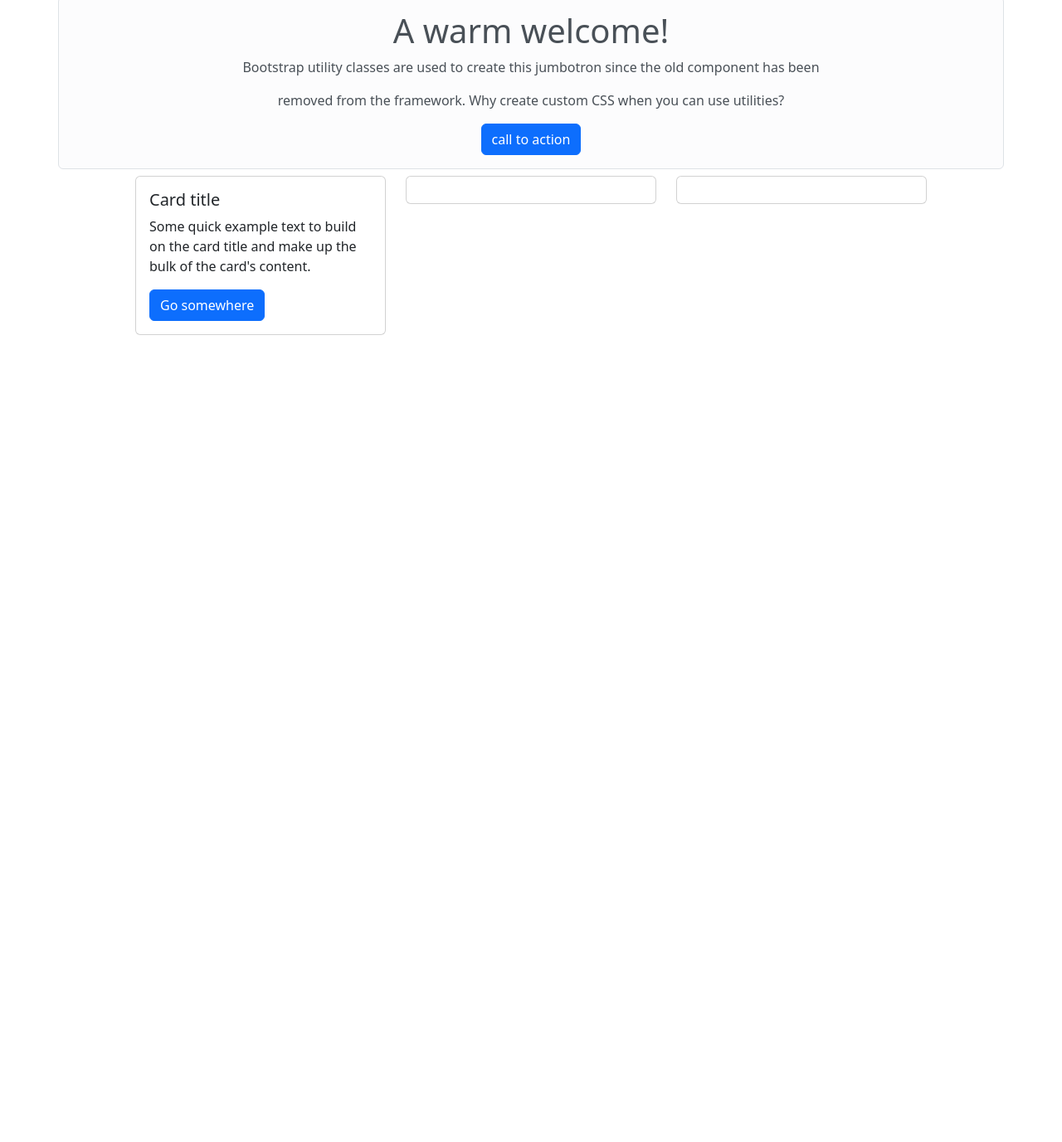
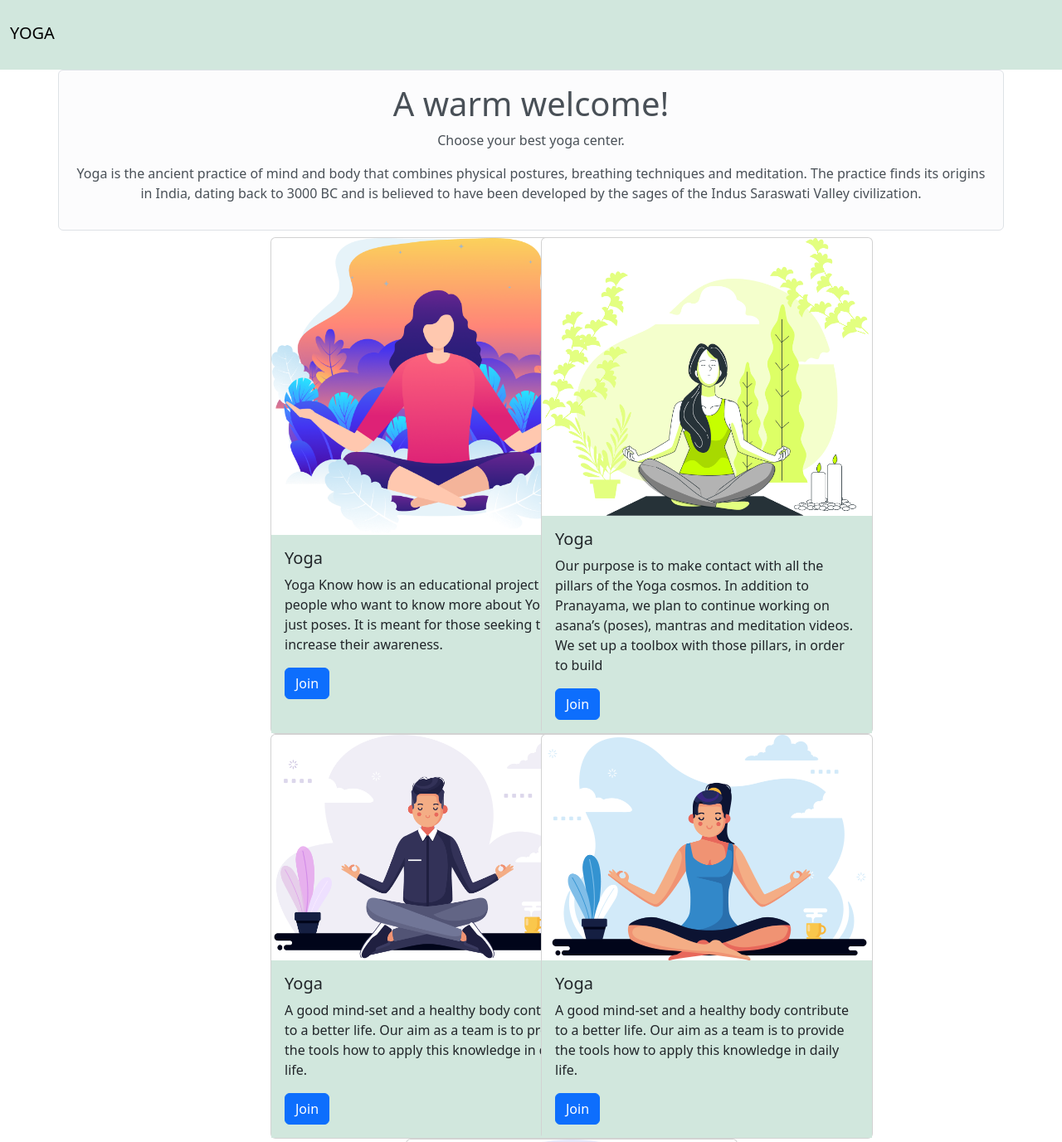
Before and after one commit to vasavipailla/bootstrap, a plain HTML site: page index.html in a window 1280 px wide. Shown: the part 4-1381 px from the top of the page at 83% size. Before the commit the page ends 800 px from the top, so only its background shows below. Drawn offline with nearby package versions, Linux system fonts and the light colour scheme.

Commit message:
footer and header

```diff
--- a/index.html
+++ b/index.html
@@ -6,42 +6,80 @@
         <link href="https://cdn.jsdelivr.net/npm/bootstrap@5.3.0-alpha3/dist/css/bootstrap.min.css" rel="stylesheet" integrity="sha384-KK94CHFLLe+nY2dmCWGMq91rCGa5gtU4mk92HdvYe+M/SXH301p5ILy+dN9+nJOZ" crossorigin="anonymous">
         <title>Bootstrap</title>
     </head>
+    <header class="sticky-top">
+        <nav class="navbar bg-body-tertiary py-4 bg-success-subtle">
+            <div class="container-fluid">
+              <a class="navbar-brand text-black" href="#">YOGA</a>
+            </div>
+          </nav>
+    </header>
     <body>
         <div class="container p-3 mb-2 alert alert-light text-center mh-100 border">
             <h1>A warm welcome!</h1>
-            <p>Bootstrap utility classes are used to create this jumbotron since the old component has been</p>
-            <p>removed from the framework. Why create custom CSS when you can use utilities?</p>
-            <button class="btn btn-primary">call to action</button>
+            <p>Choose your best yoga center.</p>
+            <p>Yoga is the ancient practice of mind and body that combines physical postures, breathing techniques and meditation. The practice finds its origins in India, dating back to 3000 BC and is believed to have been developed by the sages of the Indus Saraswati Valley civilization.</p>
         </div>
-        <div class="row md-1 justify-content-center">
+        <div class="row justify-content-center">
              <div class="col-md-3 col-md-2-5 alert-light">
-                <div class="card">
-                    <!-- <img src="..." class="card-img-top" alt="..."> -->
-                    <div class="card-body">
-                        <h5 class="card-title">Card title</h5>
-                        <p class="card-text">Some quick example text to build on the card title and make up the bulk of the card's content.</p>
-                        <a href="#" class="btn btn-primary">Go somewhere</a>
+                <div class="card h-100" style="width: 25rem;">
+                    <img src="images/Frame.png" class="card-img-top" alt="woman doing yoga" style="height:60%;">
+                    <div class="card-body bg-success-subtle">
+                        <h5 class="card-title">Yoga</h5>
+                        <p class="card-text">Yoga Know how is an educational project for people who want to know more about Yoga than just poses. It is meant for those seeking to increase their awareness.</p>
+                        <a href="#" class="btn btn-primary">Join</a>
                     </div>
                 </div>
              </div>
              <div class="col-md-3 col-md-2-5 alert-light">
-                <div class="card">
-                    <div class="card-body">
-
+                <div class="card h-100" style="width: 25rem;">
+                    <img src="images/Frame2.png" class="img-fluid img-center" alt="woman doing yoga" style="height:100%;">
+                    <div class="card-body bg-success-subtle">
+                        <h5 class="card-title">Yoga</h5>
+                        <p class="card-text">Our purpose is to make contact with all the pillars of the Yoga cosmos. In addition to Pranayama, we plan to continue working on asana’s (poses), mantras and meditation videos. We set up a toolbox with those pillars, in order to build </p>
+                        <a href="#" class="btn btn-primary">Join</a>
+                    </div>
+                </div>
+             </div>
+        </div>
+        <div class="row justify-content-center">
+            <div class="col-md-3 col-md-2-5 alert-light">
+                <div class="card h-100" style="width: 25rem;">
+                    <img src="images/Frame3.png" class="card-img-top" alt="woman doing yoga" style="height: 100%;">
+                    <div class="card-body bg-success-subtle">
+                        <h5 class="card-title">Yoga</h5>
+                        <p class="card-text">A good mind-set and a healthy body contribute to a better life. Our aim as a team is to provide the tools how to apply this knowledge in daily life.</p>
+                        <a href="#" class="btn btn-primary">Join</a>
                     </div>
                 </div>
              </div>
              <div class="col-md-3 col-md-2-5 alert-light">
-                <div class="card">
-                    <div class="card-body">
-
+                <div class="card h-100" style="width: 25rem;">
+                    <img src="images/Frame4.png" class="card-img-top" alt="woman doing yoga" style="height:100%;">
+                    <div class="card-body bg-success-subtle">
+                        <h5 class="card-title">Yoga</h5>
+                        <p class="card-text">A good mind-set and a healthy body contribute to a better life. Our aim as a team is to provide the tools how to apply this knowledge in daily life.</p>
+                        <a href="#" class="btn btn-primary">Join</a>
                     </div>
                 </div>
              </div>
         </div>
-        <div class="row">
-
-        </div>
+        <div class="row justify-content-center">
+            <div class="col-md-3 col-md-2-5 alert-light">
+               <div class="card h-80" style="width: 25rem;">
+                   <img src="images/Frame1.png" class="card-img-top" alt="woman doing yoga" style="height:100%;">
+                   <div class="card-body bg-success-subtle" style="height:50%;">
+                       <h5 class="card-title">Yoga</h5>
+                       <p class="card-text">Yoga Know how is an educational project for people who want to know more about Yoga than just poses. It is meant for those seeking to increase their awareness.</p>
+                       <a href="#" class="btn btn-primary">Join</a>
+                   </div>
+               </div>
+            </div>
+       </div>
+        <footer class="py-2 bg-success-subtle text-center " style="margin-top:10px;">
+            <div class="footer">
+                <p style="">created by@vasavi</p>
+            </div>
+        </footer>
         <script src="https://cdn.jsdelivr.net/npm/bootstrap@5.3.0-alpha3/dist/js/bootstrap.bundle.min.js" integrity="sha384-ENjdO4Dr2bkBIFxQpeoTz1HIcje39Wm4jDKdf19U8gI4ddQ3GYNS7NTKfAdVQSZe" crossorigin="anonymous"></script>
     </body>
 </html>
```
Also changed, not shown: images/Frame.png (added), images/Frame1.png (added), images/Frame2.png (added), images/Frame3.png (added), images/Frame4.png (added).
